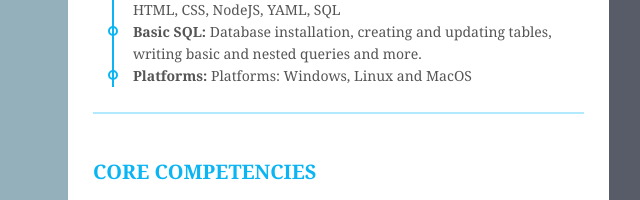
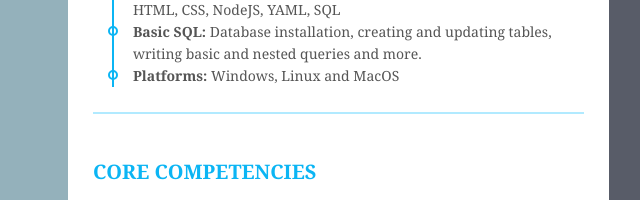
Before and after one commit to tshenoy19/cloud-resume-challenge, a plain HTML site: page index.html in a window 1280 px wide. Shown: the part 572-772 px from the top of the page, 431-1071 px from the left. Drawn offline with Linux system fonts and the light colour scheme.

Commit message:
Update index.html

```diff
--- a/index.html
+++ b/index.html
@@ -95,7 +95,7 @@
           </li>
           <li>
             <div class="skill_name">
-              <b>Platforms: </b> Platforms: Windows, Linux and MacOS
+              <b>Platforms: </b> Windows, Linux and MacOS
 
 
             </div>
```
